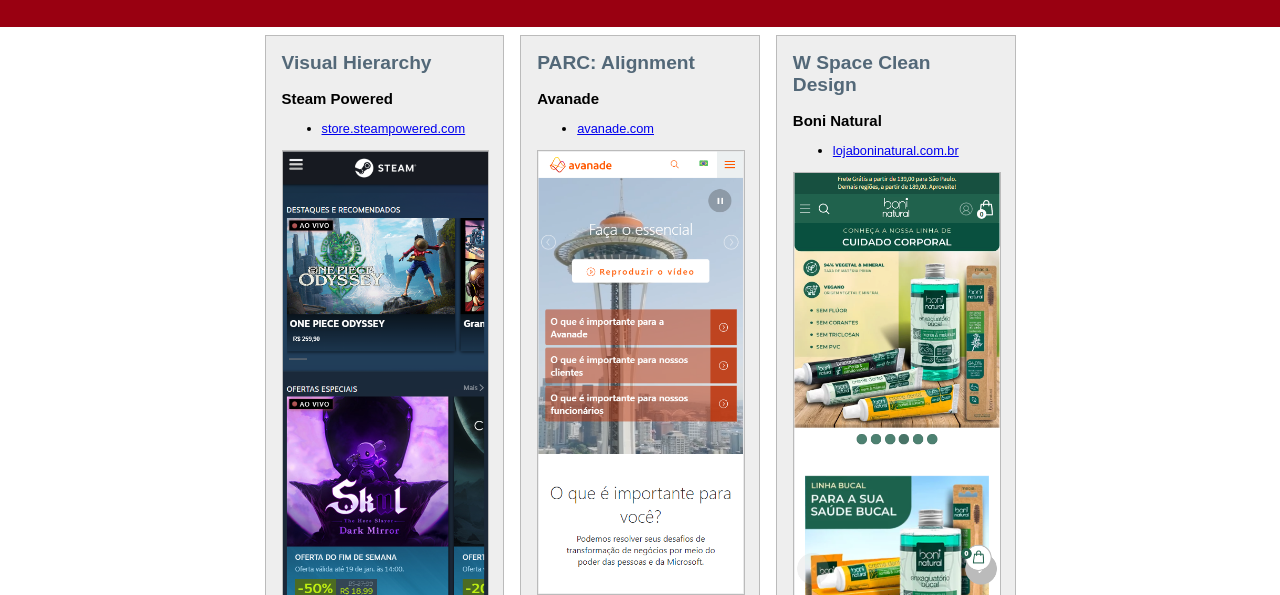
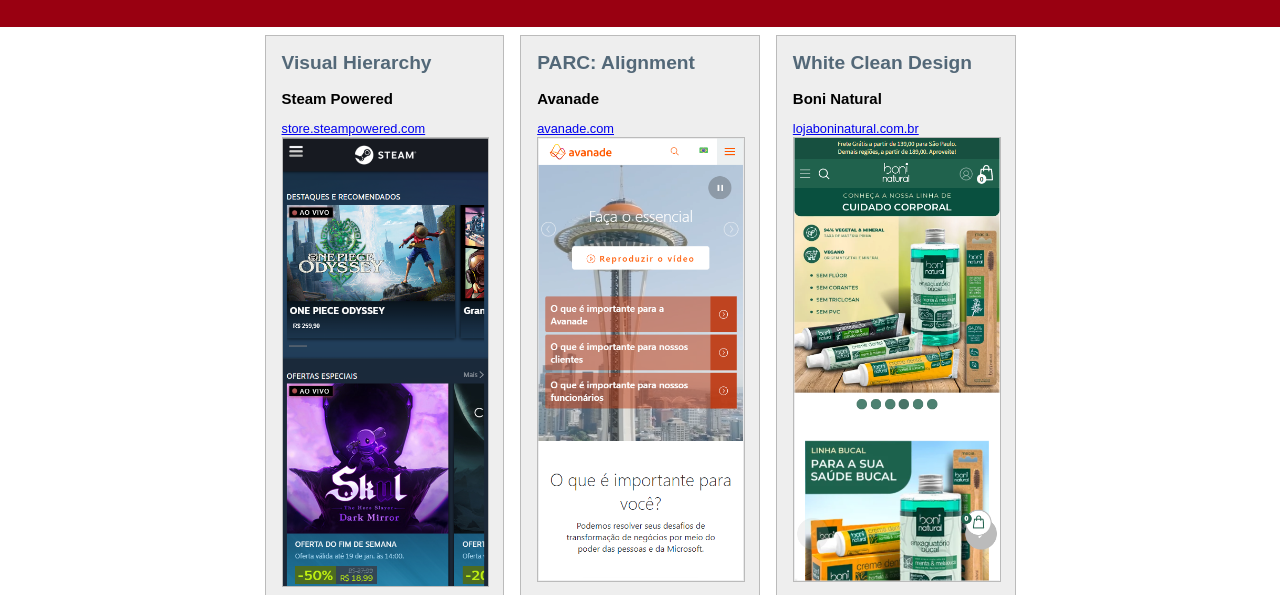
Before and after one commit to JackTrevor/wdd230, a plain HTML site: page lesson2/design-principles.html in a window 1280 px wide. Shown: the part 130-725 px from the top of the page. Drawn offline with Linux system fonts and the light colour scheme.

Commit message:
adjusting h2

```diff
--- a/lesson2/design-principles.html
+++ b/lesson2/design-principles.html
@@ -19,9 +19,7 @@
         <section>
             <h2>Visual Hierarchy</h2>
             <h3>Steam Powered</h3>
-            <ul>
-                <li><a href="https://store.steampowered.com/">store.steampowered.com</a></li>
-            </ul>
+                <a href="https://store.steampowered.com/">store.steampowered.com</a>
             <picture>
                 <img class="first-img" src="images/first-img.png" alt="Image of a website">
             </picture>
@@ -33,9 +31,7 @@
         <section>
             <h2>PARC: Alignment</h2>
             <h3>Avanade</h3>
-            <ul>
-                <li><a href="https://www.avanade.com/">avanade.com</a></li>
-            </ul>
+                <a href="https://www.avanade.com/">avanade.com</a>
             <picture>
                 <img class="second-img" src="images/second-img.png" alt="Image of a website">
             </picture>
@@ -43,11 +39,9 @@
             </p>
         </section>
         <section>
-            <h2>W Space Clean Design</h2>
+            <h2>White Clean Design</h2>
             <h3>Boni Natural</h3>
-            <ul>
-                <li><a href="https://lojaboninatural.com.br/">lojaboninatural.com.br</a></li>
-            </ul>
+                <a href="https://lojaboninatural.com.br/">lojaboninatural.com.br</a>
             <picture>
                 <img class="third-img" src="images/third-img.png" alt="Image of a website">
             </picture>
```
